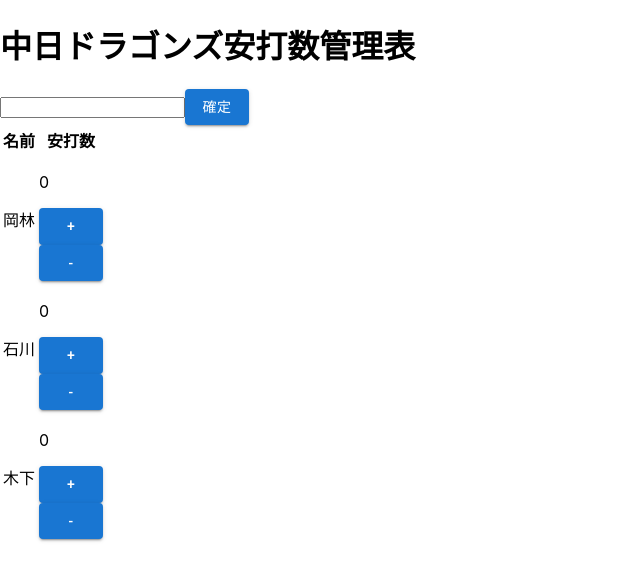
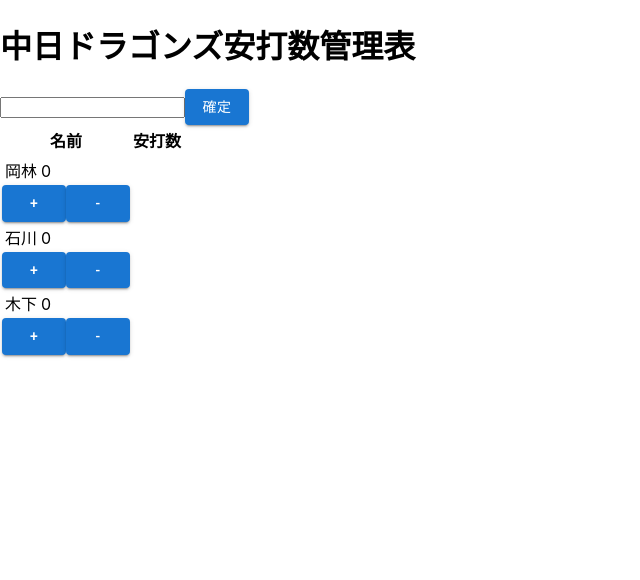
Before and after one commit to Nine-777/react-ts-chunichi, a React (Create React App) app: page / in a window 1280 px wide. Shown: the top 580 px of the page, without its empty margins (0-640 px from the left). Built offline with nearby package versions, Linux system fonts and the light colour scheme.

Commit message:
選手ごとにコンポーネントを分割、型指定

```diff
--- a/src/App.tsx
+++ b/src/App.tsx
@@ -17,28 +17,11 @@
         <tr>
           <th>名前</th>
           <th>安打数</th>
-          <th></th>
         </tr>
         <tr>
-          <td>岡林</td>
-          <td>
-            <Counter />
-            <Button variant="contained" color="primary" onClick={() => count > 0 && setCount(count - 1)}>-</Button>
-          </td>
-        </tr>
-        <tr>
-          <td>石川</td>
-          <td>
-            <Counter />
-            <Button variant="contained" color="primary" onClick={() => count > 0 && setCount(count - 1)}>-</Button>
-          </td>
-        </tr>
-        <tr>
-          <td>木下</td>
-          <td>
-            <Counter />
-            <Button variant="contained" color="primary" onClick={() => count > 0 && setCount(count - 1)}>-</Button>
-          </td>
+          <Counter userName="岡林"/>
+          <Counter userName="石川"/>
+          <Counter userName="木下"/>
         </tr>
       </table>
     </div>
--- a/src/components/Counter.tsx
+++ b/src/components/Counter.tsx
@@ -1,7 +1,11 @@
 import React, { useState } from 'react';
 import Button from '@mui/material/Button';
 
-export const Counter = () => {
+type nameType = {
+  userName: string;
+};
+
+export const Counter = (props: nameType) => {
   const [count, setCount] = useState(0);
 
   const incrementCount = () => {
@@ -10,8 +14,10 @@
 
   return (
     <div>
-      <p>{ count }</p>
+      <td>{ props.userName }</td>
+      <td>{ count }</td>
       <Button variant="contained" color="primary" onClick={incrementCount}>+</Button>
+      <Button variant="contained" color="primary" onClick={() => count > 0 && setCount(count - 1)}>-</Button>
     </div>
   );
 }
```
